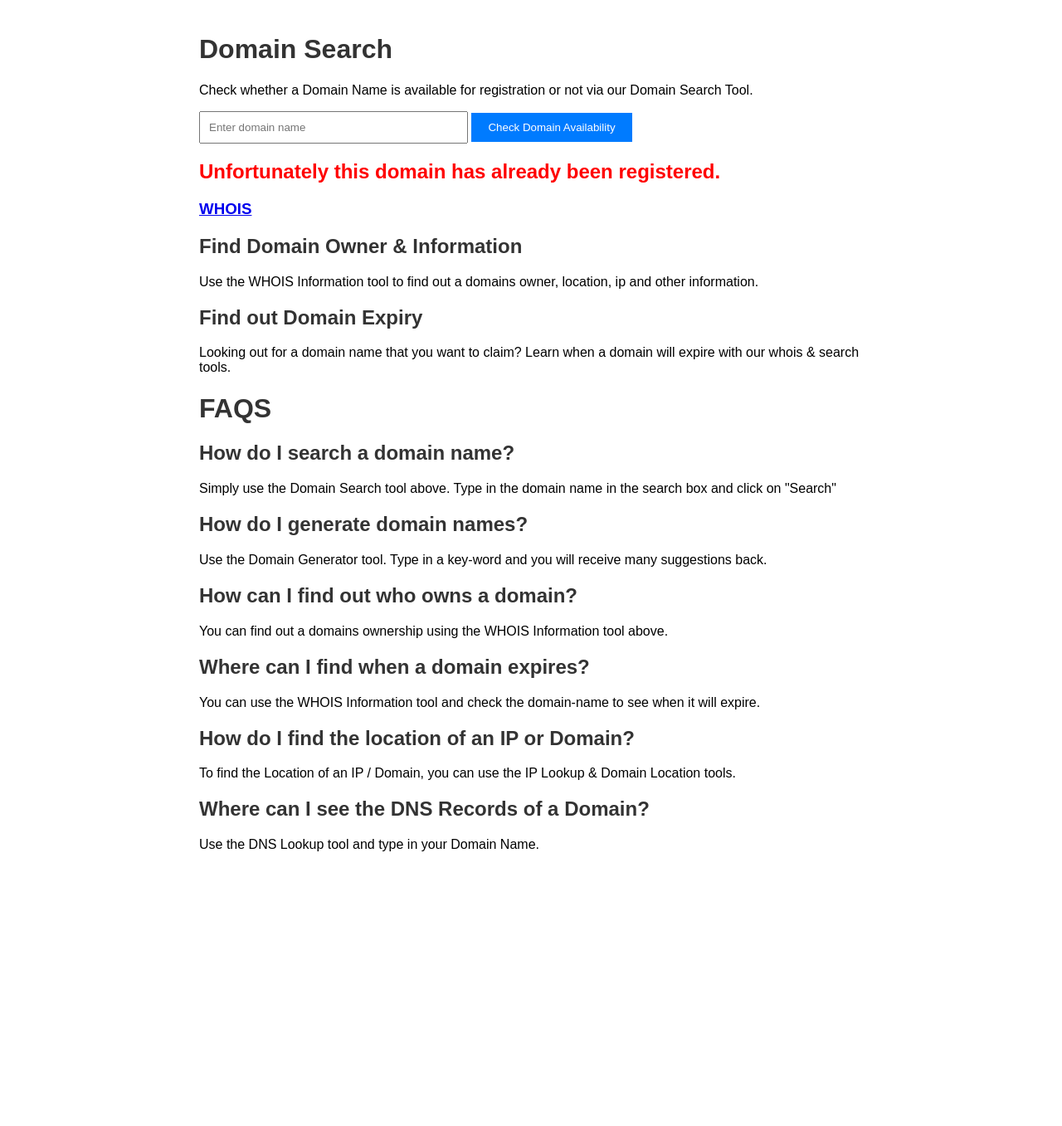
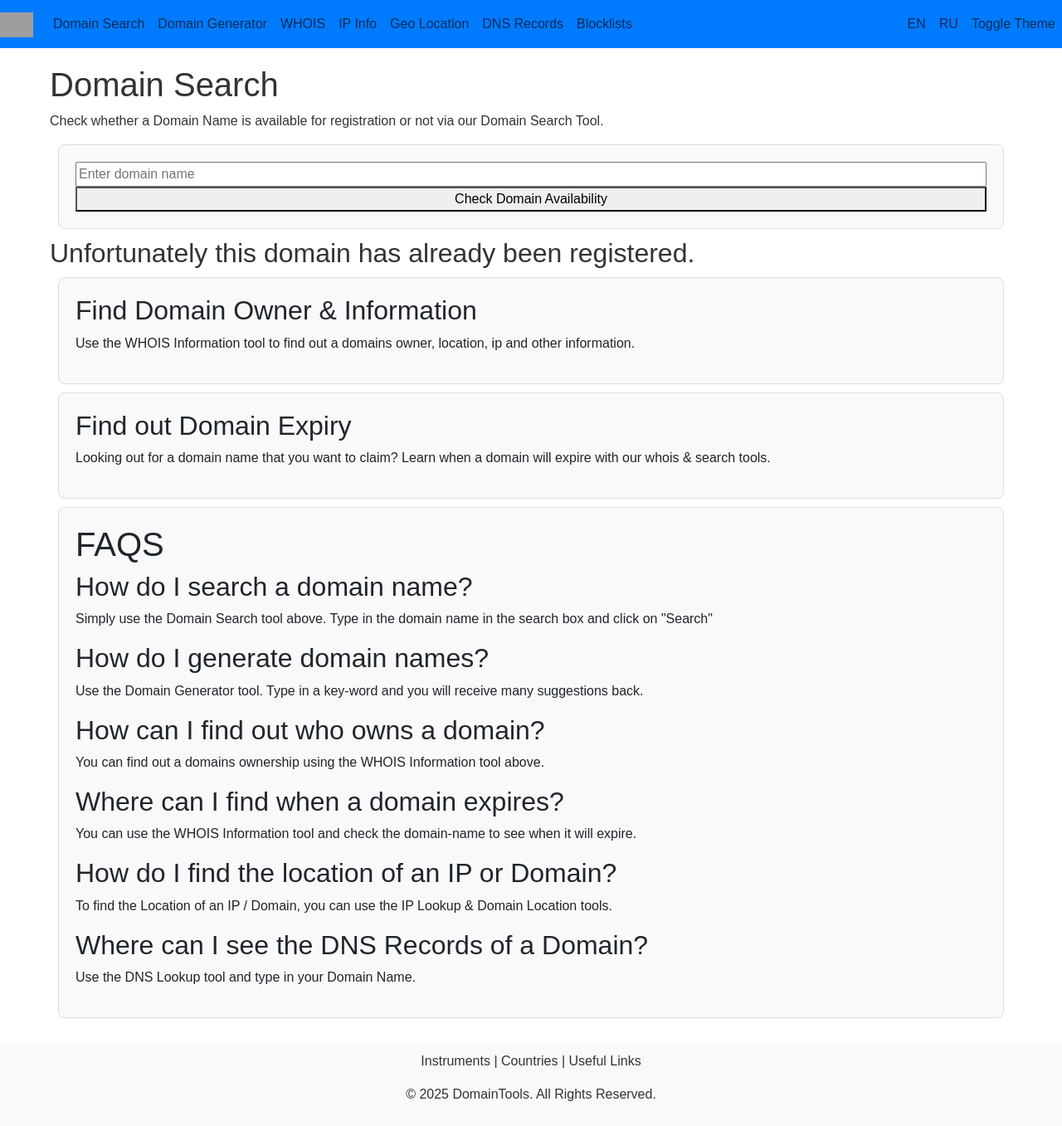
Before and after one commit to A-Krivoshen/domaintools, a Flask app: template templates/index.html in a window 1280 px wide. Shown: the whole page at 83% size. Before the commit the page ends 1026 px from the top, so only its background shows below. Run offline with Flask 3, Linux system fonts and the light colour scheme; the template is opened without the code that fills it: most values are stand-ins (such as "Sample title", 1, 10 or a date in 2020); some libraries are stand-ins or nearby versions; grey boxes are pictures that could not be loaded.

Commit message:
Added Babel, Bootstrap, themes, languages, GeoIP

```diff
--- a/app.py
+++ b/app.py
@@ -1,26 +1,51 @@
-from flask import Flask, render_template, request, url_for
+from flask import Flask, render_template, request, url_for, session, redirect
+from flask_babel import Babel, _
+from flask_bootstrap import Bootstrap5
 import whois
 import dns.resolver
 from ipwhois import IPWhois
 import socket
 import logging
 import re
+from typing import Optional, Dict
+from geopy.geocoders import Nominatim  # Для GeoIP
+from flask import Blueprint
 
 app = Flask(__name__)
 app.config['SECRET_KEY'] = 'your_secret_key'
-app.config['DEBUG'] = True  # Для теста; в prod False для безопасности
+app.config['DEBUG'] = True
+app.config['BABEL_DEFAULT_LOCALE'] = 'en'
+app.config['BABEL_TRANSLATION_DIRECTORIES'] = 'translations'
 
-# Logging для отладки (пишет в app.log)
+babel = Babel(app)
+bootstrap = Bootstrap5(app)
+
+# Logging
 logging.basicConfig(filename='app.log', level=logging.DEBUG, format='%(asctime)s %(levelname)s: %(message)s')
 app.logger.setLevel(logging.DEBUG)
 
+# Языки
+@babel.localeselector
+def get_locale():
+    return session.get('lang', 'en')
+
+@app.route('/set_lang/<lang>')
+def set_lang(lang):
+    if lang in ['en', 'ru']:
+        session['lang'] = lang
+    return redirect(request.referrer or url_for('main.index'))
+
+# Валидация
 def validate_domain(domain: str) -> None:
     if not re.match(r'^[a-zA-Z0-9-]+\.[a-zA-Z]{2,}$', domain):
-        raise ValueError("Invalid domain format")
+        raise ValueError(_("Invalid domain format"))
 
-@app.route('/', methods=['GET', 'POST'])
+# Main Blueprint
+main_bp = Blueprint('main', __name__)
+
+@main_bp.route('/', methods=['GET', 'POST'])
 def index():
-    result = None
+    result: Optional[Dict] = None
     if request.method == 'POST':
         domain = request.form.get('domain').strip()
         if domain:
@@ -28,7 +53,7 @@ def index():
                 validate_domain(domain)
                 app.logger.info(f"Checking domain: {domain}")
                 w = whois.whois(domain)
-                available = w.domain_name is None or not w.status
+                available = w.domain_name is None or not w.status or w.status == []
                 result = {
                     'domain': domain,
                     'available': available,
@@ -39,34 +64,28 @@ def index():
                 result = {'error': str(ve)}
             except whois.exceptions.WhoisCommandFailed as wcf:
                 app.logger.error(f"Whois command failed: {wcf}")
-                result = {'error': 'WHOIS query failed (check if whois installed or rate limit).'}
+                result = {'error': _('WHOIS query failed (check if whois installed or rate limit).')}
             except whois.exceptions.UnknownTld as ut:
                 app.logger.error(f"Unknown TLD: {ut}")
-                result = {'error': 'Unsupported domain TLD.'}
+                result = {'error': _('Unsupported domain TLD.')}
             except Exception as e:
                 app.logger.error(f"Unexpected error: {e}", exc_info=True)
-                result = {'error': 'An unexpected error occurred.'}
+                result = {'error': _('An unexpected error occurred.')}
     return render_template('index.html', result=result)
 
-@app.route('/whois/<domain>', endpoint='whois')
-def whois_detail(domain):
+@main_bp.route('/whois/<domain>', endpoint='whois')
+def whois_detail(domain: str):
     try:
         w = whois.whois(domain)
         return render_template('whois.html', whois_data=w)
     except Exception as e:
-        app.logger.error(f"WHOIS detail error: {e}")
-        return render_template('error.html', message="Error fetching WHOIS.")
+        app.logger.error(f"WHOIS detail error: {e}", exc_info=True)
+        return render_template('error.html', message=_("Error fetching WHOIS."))
 
-@app.errorhandler(500)
-def internal_error(error):
-    app.logger.error(f"500 error: {error}", exc_info=True)
-    return render_template('error.html', message="Internal Server Error. Check logs."), 500
-
-# Шаг 2: DNS Lookup (добавлен роут с таблицей результатов)
-@app.route('/dns', methods=['GET', 'POST'])
+@main_bp.route('/dns', methods=['GET', 'POST'])
 def dns_lookup():
-    result = None
-    error = None
+    result: Optional[Dict] = None
+    error: Optional[str] = None
     if request.method == 'POST':
         domain = request.form.get('domain').strip()
         if domain:
@@ -78,17 +97,49 @@ def dns_lookup():
                     answers = dns.resolver.resolve(domain, qtype)
                     result[qtype] = [r.to_text() for r in answers]
             except dns.resolver.NoAnswer:
-                error = "No DNS records found for this type."
+                error = _("No DNS records found for this type.")
             except dns.resolver.NXDOMAIN:
-                error = "Domain does not exist."
+                error = _("Domain does not exist.")
             except ValueError as ve:
                 error = str(ve)
             except Exception as e:
                 app.logger.error(f"DNS error: {e}", exc_info=True)
-                error = "An error occurred during DNS lookup."
+                error = _("An error occurred during DNS lookup.")
     return render_template('dns.html', result=result, error=error)
 
-# Другие роуты (ip, etc.) можно добавить позже
+@main_bp.route('/geo', methods=['GET', 'POST'])
+def geo_lookup():
+    result: Optional[Dict] = None
+    error: Optional[str] = None
+    if request.method == 'POST':
+        query = request.form.get('query').strip()
+        if query:
+            try:
+                ip = socket.gethostbyname(query) if not query.replace('.', '').isdigit() else query
+                lookup = IPWhois(ip).lookup_rdap()
+                asn = lookup.get('asn_description', 'N/A')
+                country = lookup.get('asn_country_code', 'N/A')
+                geolocator = Nominatim(user_agent="domaintools-geo")
+                location = geolocator.reverse((lookup.get('network', {}).get('start_address'), lookup.get('network', {}).get('end_address')), timeout=10)
+                result = {
+                    'ip': ip,
+                    'asn': asn,
+                    'country': country,
+                    'location': location.address if location else 'N/A'
+                }
+            except socket.gaierror:
+                error = _("Invalid IP or domain.")
+            except Exception as e:
+                app.logger.error(f"GeoIP error: {e}", exc_info=True)
+                error = _("An error occurred during GeoIP lookup.")
+    return render_template('geo.html', result=result, error=error)
+
+app.register_blueprint(main_bp)
+
+@app.errorhandler(500)
+def internal_error(error):
+    app.logger.error(f"500 error: {error}", exc_info=True)
+    return render_template('error.html', message=_("Internal Server Error. Check logs.")), 500
 
 if __name__ == '__main__':
     app.run(debug=True)
--- /dev/null
+++ b/babel.cfg
@@ -0,0 +1,3 @@
+[python: **.py]
+[jinja2: templates/**.html]
+extensions=jinja2.ext.autoescape,jinja2.ext.with_
--- /dev/null
+++ b/templates/base.html
@@ -0,0 +1,62 @@
+<!DOCTYPE html>
+<html lang="{{ get_locale() }}">
+<head>
+    <meta charset="UTF-8">
+    <meta name="viewport" content="width=device-width, initial-scale=1.0">
+    <title>{% block title %}{% endblock %} - DomainTools.site</title>
+    {{ bootstrap.load_css() }}
+    <style>
+        :root { --bg: #fff; --text: #333; --primary: #007bff; --secondary: #f8f9fa; } /* Light */
+        .dark { --bg: #333; --text: #fff; --primary: #0056b3; --secondary: #444; } /* Dark */
+        body { background: var(--bg); color: var(--text); transition: 0.3s; font-family: Arial, sans-serif; }
+        .navbar { background: var(--primary); }
+        .container { max-width: 1200px; margin: 0 auto; padding: 20px; }
+        footer { background: var(--secondary); padding: 10px; text-align: center; }
+        .card { background: var(--secondary); border: 1px solid #ddd; padding: 20px; margin: 10px; border-radius: 8px; }
+    </style>
+    <script>
+        function toggleTheme() {
+            document.body.classList.toggle('dark');
+            localStorage.setItem('theme', document.body.classList.contains('dark') ? 'dark' : 'light');
+        }
+        window.onload = () => {
+            if (localStorage.getItem('theme') === 'dark') toggleTheme();
+        };
+    </script>
+</head>
+<body>
+    <nav class="navbar navbar-expand-lg navbar-light">
+        <a class="navbar-brand" href="{{ url_for('main.index') }}"><img src="{{ url_for('static', filename='logo.png') }}" alt="DomainTools" height="30"></a>
+        <button class="navbar-toggler" type="button" data-bs-toggle="collapse" data-bs-target="#navbarNav" aria-controls="navbarNav" aria-expanded="false" aria-label="Toggle navigation">
+            <span class="navbar-toggler-icon"></span>
+        </button>
+        <div class="collapse navbar-collapse" id="navbarNav">
+            <ul class="navbar-nav">
+                <li class="nav-item"><a class="nav-link" href="{{ url_for('main.index') }}">{{ _('Domain Search') }}</a></li>
+                <li class="nav-item"><a class="nav-link" href="{{ url_for('main.generator') }}">{{ _('Domain Generator') }}</a></li>
+                <li class="nav-item"><a class="nav-link" href="{{ url_for('main.whois') }}">{{ _('WHOIS') }}</a></li>
+                <li class="nav-item"><a class="nav-link" href="{{ url_for('main.ip') }}">{{ _('IP Info') }}</a></li>
+                <li class="nav-item"><a class="nav-link" href="{{ url_for('main.geo') }}">{{ _('Geo Location') }}</a></li>
+                <li class="nav-item"><a class="nav-link" href="{{ url_for('main.dns') }}">{{ _('DNS Records') }}</a></li>
+                <li class="nav-item"><a class="nav-link" href="{{ url_for('main.blocklist') }}">{{ _('Blocklists') }}</a></li>
+            </ul>
+            <ul class="navbar-nav ms-auto">
+                <li class="nav-item"><a class="nav-link" href="{{ url_for('set_lang', lang='en') }}">EN</a></li>
+                <li class="nav-item"><a class="nav-link" href="{{ url_for('set_lang', lang='ru') }}">RU</a></li>
+                <li class="nav-item"><button class="nav-link btn" onclick="toggleTheme()">{{ _('Toggle Theme') }}</button></li>
+            </ul>
+        </div>
+    </nav>
+
+    <main class="container">
+        {% block content %}{% endblock %}
+    </main>
+
+    <footer>
+        <p>{{ _('Instruments') }} | {{ _('Countries') }} | {{ _('Useful Links') }}</p>
+        <p>© 2025 DomainTools. All Rights Reserved.</p>
+    </footer>
+
+    {{ bootstrap.load_js() }}
+</body>
+</html>
--- a/templates/index.html
+++ b/templates/index.html
@@ -1,64 +1,56 @@
-<!DOCTYPE html>
-<html lang="en">
-<head>
-    <meta charset="UTF-8">
-    <meta name="viewport" content="width=device-width, initial-scale=1.0">
-    <title>Domain Search - DomainTools.site</title>
-    <style>
-        body { font-family: Arial, sans-serif; max-width: 800px; margin: 0 auto; padding: 20px; }
-        h1, h2 { color: #333; }
-        form { margin-bottom: 20px; }
-        input { padding: 10px; width: 300px; }
-        button { padding: 10px 20px; background: #007bff; color: white; border: none; cursor: pointer; }
-        .available { color: green; }
-        .taken { color: red; }
-    </style>
-</head>
-<body>
-    <h1>Domain Search</h1>
-    <p>Check whether a Domain Name is available for registration or not via our Domain Search Tool.</p>
+{% extends 'base.html' %}
+{% block title %}{{ _('Domain Search') }}{% endblock %}
+{% block content %}
+    <h1>{{ _('Domain Search') }}</h1>
+    <p>{{ _('Check whether a Domain Name is available for registration or not via our Domain Search Tool.') }}</p>
 
-    <form method="POST">
-        <input type="text" name="domain" placeholder="Enter domain name" required>
-        <button type="submit">Check Domain Availability</button>
+    <form method="POST" class="card">
+        <input type="text" name="domain" placeholder="{{ _('Enter domain name') }}" required>
+        <button type="submit">{{ _('Check Domain Availability') }}</button>
     </form>
 
     {% if result %}
         {% if result.available %}
-            <h2 class="available">Wow! This domain is still available for registration.</h2>
+            <h2 class="available">{{ _('Wow! This domain is still available for registration.') }}</h2>
         {% else %}
-            <h2 class="taken">Unfortunately this domain has already been registered.</h2>
-<h3><a href="{{ url_for('whois_detail', domain=result.domain) }}">WHOIS</a></h3>
-
+            <h2 class="taken">{{ _('Unfortunately this domain has already been registered.') }}</h2>
+            {% if result.whois %}
+                <h3><a href="{{ url_for('main.whois', domain=result.domain) }}">{{ _('WHOIS') }}</a></h3>
+            {% endif %}
         {% endif %}
         {% if result.error %}
-            <p style="color: red;">Error: {{ result.error }}</p>
+            <p style="color: red;">{{ _('Error') }}: {{ result.error }}</p>
         {% endif %}
     {% endif %}
 
-    <h2>Find Domain Owner & Information</h2>
-    <p>Use the WHOIS Information tool to find out a domains owner, location, ip and other information.</p>
+    <div class="card">
+        <h2>{{ _('Find Domain Owner & Information') }}</h2>
+        <p>{{ _('Use the WHOIS Information tool to find out a domains owner, location, ip and other information.') }}</p>
+    </div>
 
-    <h2>Find out Domain Expiry</h2>
-    <p>Looking out for a domain name that you want to claim? Learn when a domain will expire with our whois & search tools.</p>
+    <div class="card">
+        <h2>{{ _('Find out Domain Expiry') }}</h2>
+        <p>{{ _('Looking out for a domain name that you want to claim? Learn when a domain will expire with our whois & search tools.') }}</p>
+    </div>
 
-    <h1>FAQS</h1>
-    <h2>How do I search a domain name?</h2>
-    <p>Simply use the Domain Search tool above. Type in the domain name in the search box and click on "Search"</p>
+    <div class="card">
+        <h1>{{ _('FAQS') }}</h1>
+        <h2>{{ _('How do I search a domain name?') }}</h2>
+        <p>{{ _('Simply use the Domain Search tool above. Type in the domain name in the search box and click on "Search"') }}</p>
 
-    <h2>How do I generate domain names?</h2>
-    <p>Use the Domain Generator tool. Type in a key-word and you will receive many suggestions back.</p>
+        <h2>{{ _('How do I generate domain names?') }}</h2>
+        <p>{{ _('Use the Domain Generator tool. Type in a key-word and you will receive many suggestions back.') }}</p>
 
-    <h2>How can I find out who owns a domain?</h2>
-    <p>You can find out a domains ownership using the WHOIS Information tool above.</p>
+        <h2>{{ _('How can I find out who owns a domain?') }}</h2>
+        <p>{{ _('You can find out a domains ownership using the WHOIS Information tool above.') }}</p>
 
-    <h2>Where can I find when a domain expires?</h2>
-    <p>You can use the WHOIS Information tool and check the domain-name to see when it will expire.</p>
+        <h2>{{ _('Where can I find when a domain expires?') }}</h2>
+        <p>{{ _('You can use the WHOIS Information tool and check the domain-name to see when it will expire.') }}</p>
 
-    <h2>How do I find the location of an IP or Domain?</h2>
-    <p>To find the Location of an IP / Domain, you can use the IP Lookup & Domain Location tools.</p>
+        <h2>{{ _('How do I find the location of an IP or Domain?') }}</h2>
+        <p>{{ _('To find the Location of an IP / Domain, you can use the IP Lookup & Domain Location tools.') }}</p>
 
-    <h2>Where can I see the DNS Records of a Domain?</h2>
-    <p>Use the DNS Lookup tool and type in your Domain Name.</p>
-</body>
-</html>
+        <h2>{{ _('Where can I see the DNS Records of a Domain?') }}</h2>
+        <p>{{ _('Use the DNS Lookup tool and type in your Domain Name.') }}</p>
+    </div>
+{% endblock %}
```
Also changed, not shown: templates/dns.html (+17 -16 lines), templates/error.html (+7 -15 lines), templates/geo.html (added, +24 -0 lines), templates/whois.html (+12 -18 lines), 1 other file.
